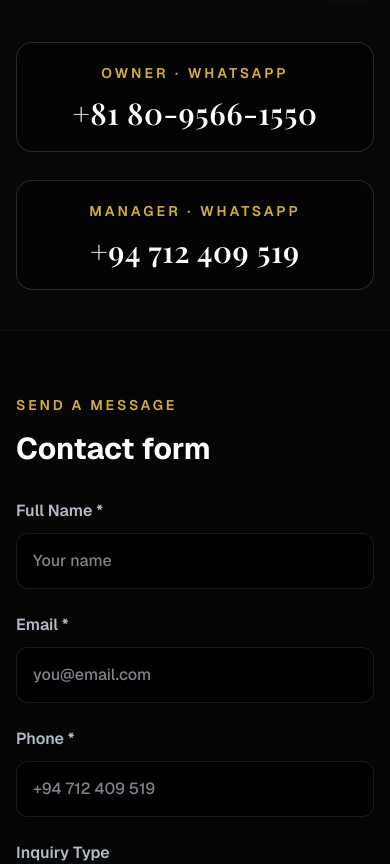
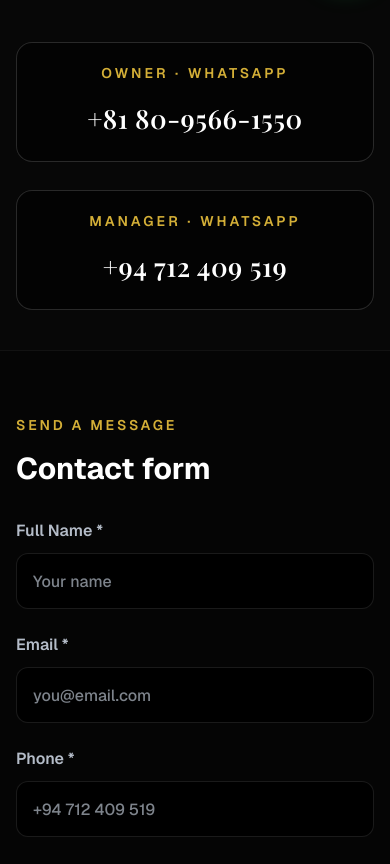
Before and after one commit to sandaru-fx/qzero.real, a Next.js app: page /contact in a window 390 px wide. Shown: the part 839-1703 px from the top of the page. Built offline with nearby package versions, Linux system fonts and the light colour scheme; no server answers; the database is empty.

Commit message:
Keep Owner WhatsApp number on a single line.
Co-authored-by: Cursor <cursoragent@cursor.com>

```diff
--- a/src/app/(user)/contact/page.tsx
+++ b/src/app/(user)/contact/page.tsx
@@ -92,7 +92,7 @@ export default async function ContactPage({
               <p className="text-sm font-bold uppercase tracking-[0.22em] text-brand-gold sm:text-base">
                 Owner · WhatsApp
               </p>
-              <p className="mt-3 font-[family-name:var(--font-luxury)] text-3xl font-semibold tracking-[0.02em] text-white transition-colors group-hover:text-brand-gold sm:text-4xl lg:text-[2.75rem] lg:leading-tight">
+              <p className="mt-3 whitespace-nowrap font-[family-name:var(--font-luxury)] text-[1.65rem] font-semibold tracking-[0.02em] text-white transition-colors group-hover:text-brand-gold sm:text-3xl lg:text-[2.35rem] lg:leading-tight">
                 {ownerWhatsAppDisplay}
               </p>
             </a>
@@ -108,7 +108,7 @@ export default async function ContactPage({
               <p className="text-sm font-bold uppercase tracking-[0.22em] text-brand-gold sm:text-base">
                 Manager · WhatsApp
               </p>
-              <p className="mt-3 font-[family-name:var(--font-luxury)] text-3xl font-semibold tracking-[0.02em] text-white transition-colors group-hover:text-brand-gold sm:text-4xl lg:text-[2.75rem] lg:leading-tight">
+              <p className="mt-3 whitespace-nowrap font-[family-name:var(--font-luxury)] text-[1.65rem] font-semibold tracking-[0.02em] text-white transition-colors group-hover:text-brand-gold sm:text-3xl lg:text-[2.35rem] lg:leading-tight">
                 {managerWhatsAppDisplay}
               </p>
             </a>
--- a/src/components/LifestyleHero.tsx
+++ b/src/components/LifestyleHero.tsx
@@ -76,7 +76,7 @@ export default function LifestyleHero({
         </div>
 
         {aside ? (
-          <div className="mt-10 w-full sm:absolute sm:bottom-14 sm:right-6 sm:mt-0 sm:w-[min(100%,26rem)] lg:bottom-16 lg:right-9 xl:right-12">
+          <div className="mt-10 w-full sm:absolute sm:bottom-14 sm:right-6 sm:mt-0 sm:w-[min(100%,30rem)] lg:bottom-16 lg:right-9 xl:right-12">
             {aside}
           </div>
         ) : null}
```
